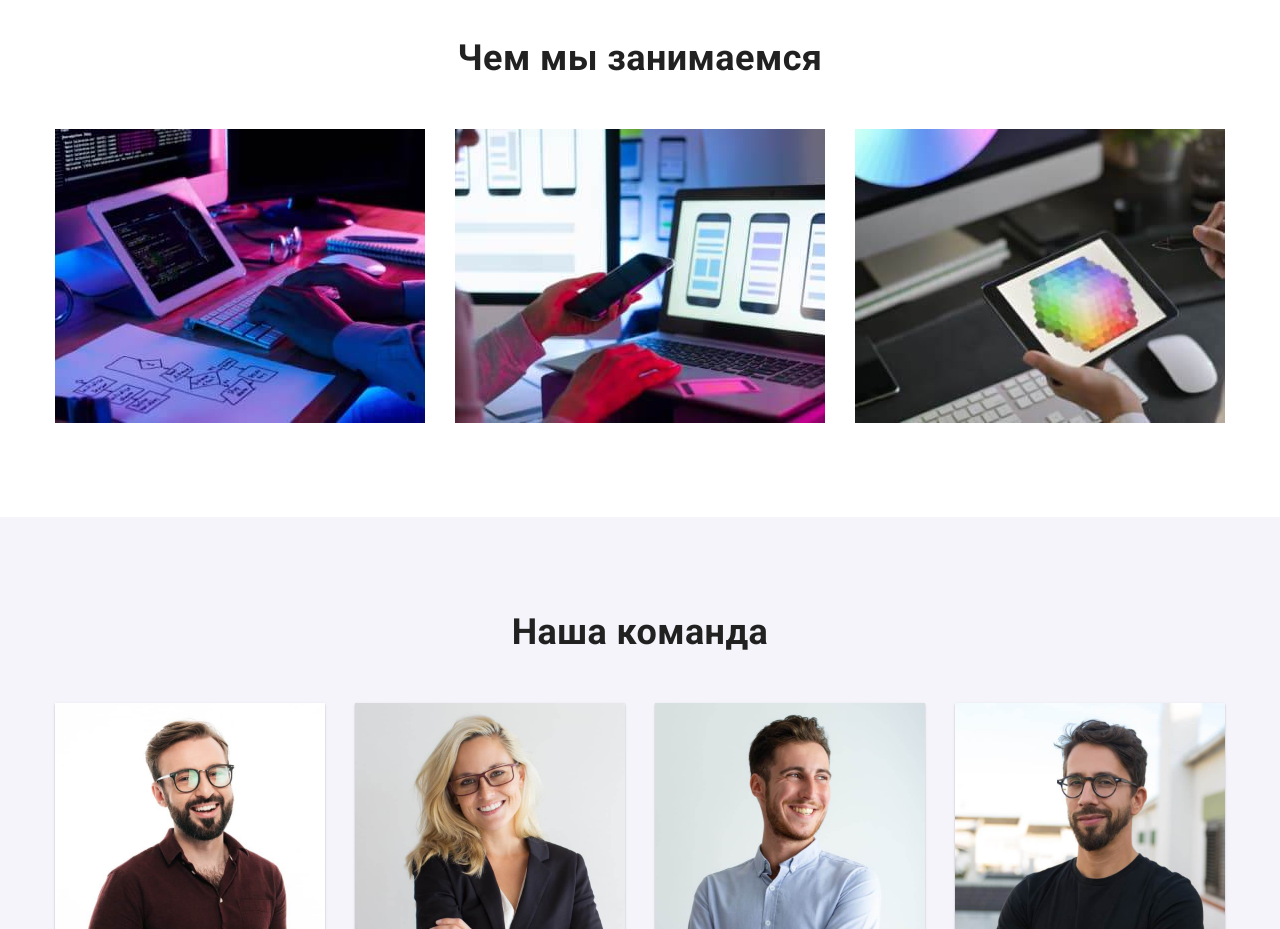
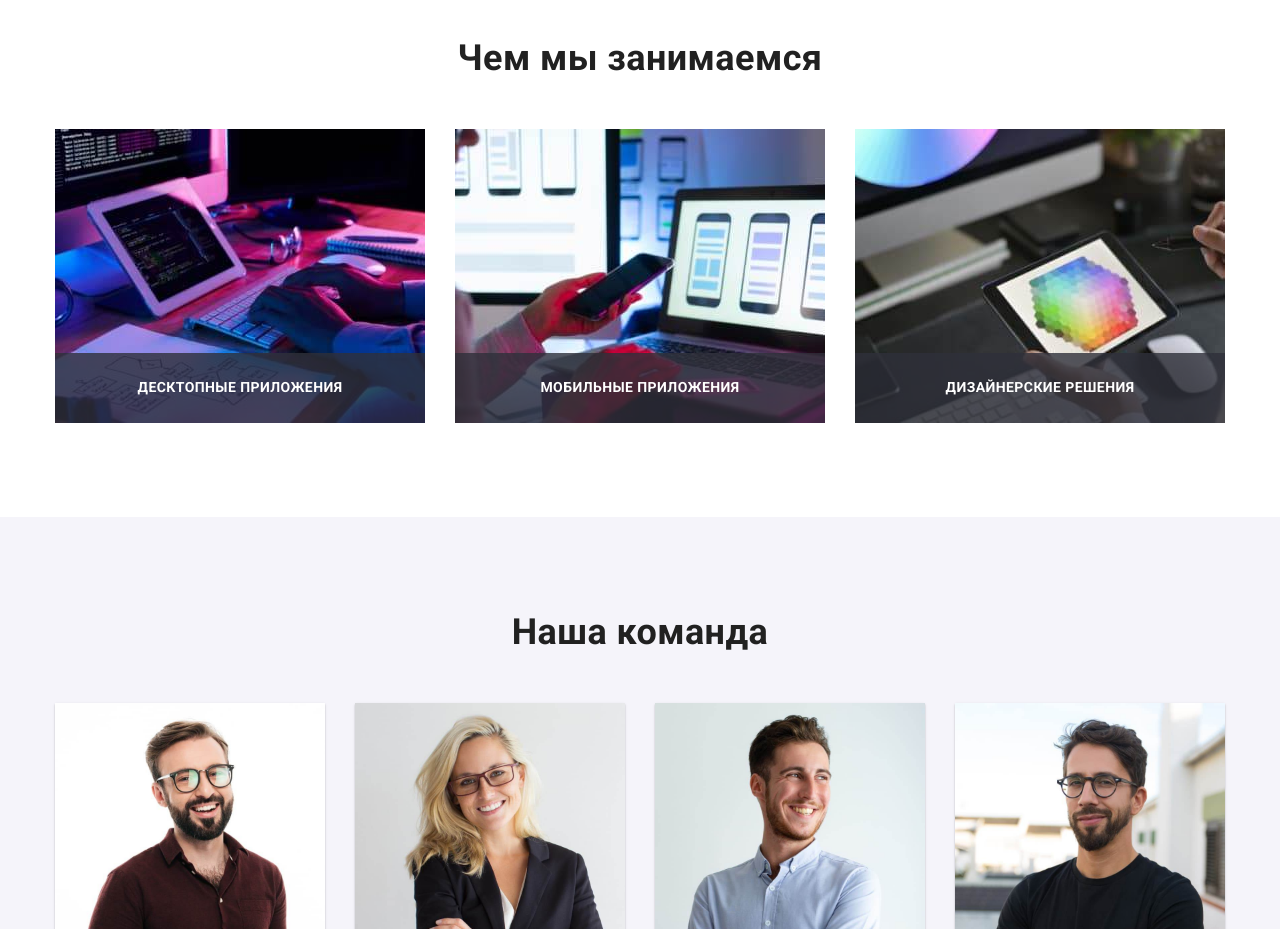
Before and after one commit to YarovaT/goit-markup-hw-05, a plain HTML site: page index.html in a window 1280 px wide. Shown: the part 1280-2209 px from the top of the page. Drawn offline with nearby package versions, Linux system fonts and the light colour scheme.

Commit message:
Позиционирует элементы
 В секции "Чем мы занимаемся" текст спозиционирован поверх изображения

```diff
--- a/css/styles.css
+++ b/css/styles.css
@@ -361,6 +361,25 @@ a {
   padding-bottom: 94px;
 }
 
+.direct-info .item {
+  position: relative;
+}
+
+.direct-info .item > .label {
+  position: absolute;
+  bottom: 0;
+  padding: 27px 0;
+
+  width: 100%;
+
+  font-weight: 700;
+  text-align: center;
+  text-transform: uppercase;
+  color: var(--primary-background-color);
+
+  background-color: rgba(47, 48, 58, 0.8);
+}
+
 /* Секция Команда */
 .team {
   background-color: var(--secondary-background-color);
--- a/index.html
+++ b/index.html
@@ -29,7 +29,6 @@
             ><span class="logo-end">Studio</span>
           </a>
           <ul class="nav-site list flex">
-
             <li class="item">
               <a href="./index.html" class="nav-link current">Студия</a>
             </li>
@@ -141,22 +140,27 @@
                 alt="Программст работает за своим рабочим столом"
                 width="370"
               />
+              <p class="label">Десктопные приложения</p>
             </li>
+
             <li class="item">
               <img
                 src="./images/WorkofTel.jpg"
                 alt="Создатели
-              работают в интерфейсе мобильного телефона"
+                работают в интерфейсе мобильного телефона"
                 width="370"
               />
+              <p class="label">Мобильные приложения</p>
             </li>
+
             <li class="item">
               <img
                 src="./images/WorkofIpad.jpg"
                 alt="Дизайнер
-              работает с графиком выбора цвета на планшете"
+                работает с графиком выбора цвета на планшете"
                 width="370"
               />
+              <p class="label">Дизайнерские решения</p>
             </li>
           </ul>
         </div>
```
Also changed, not shown: 1 other file.
